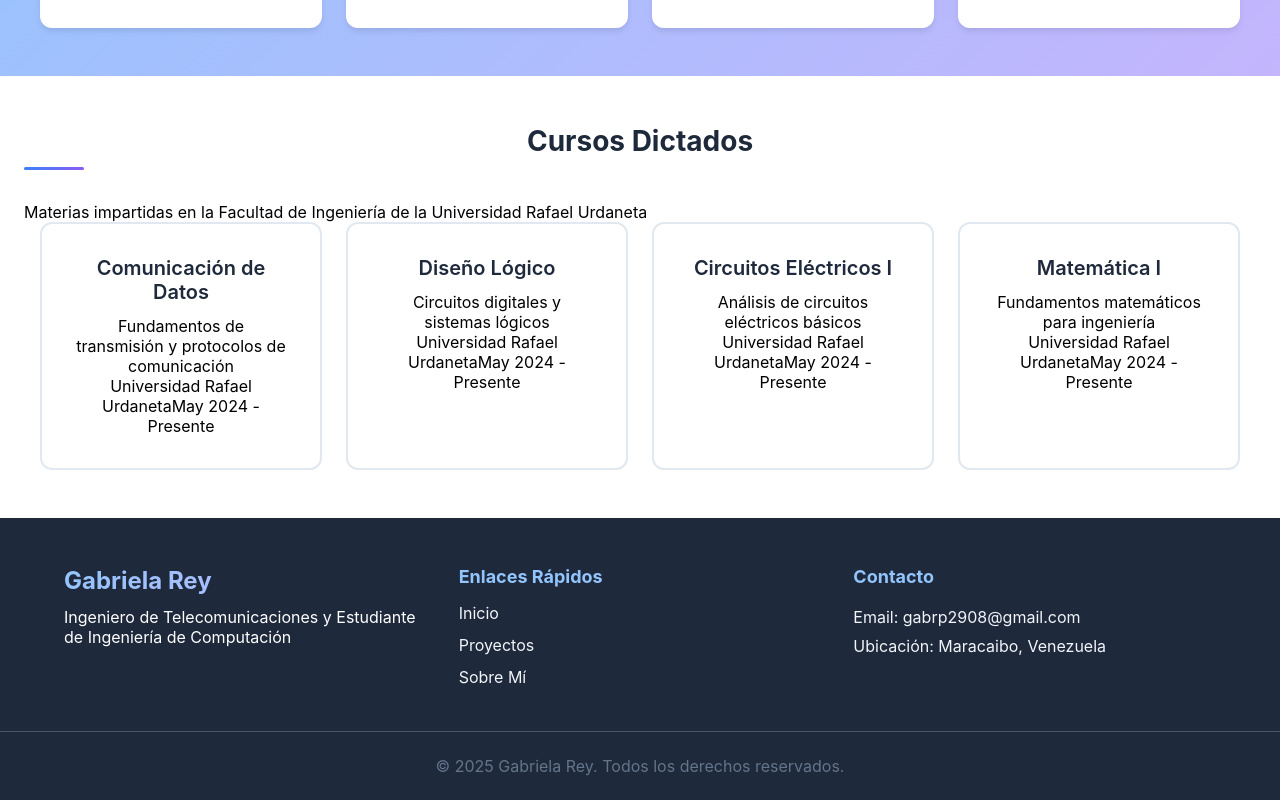
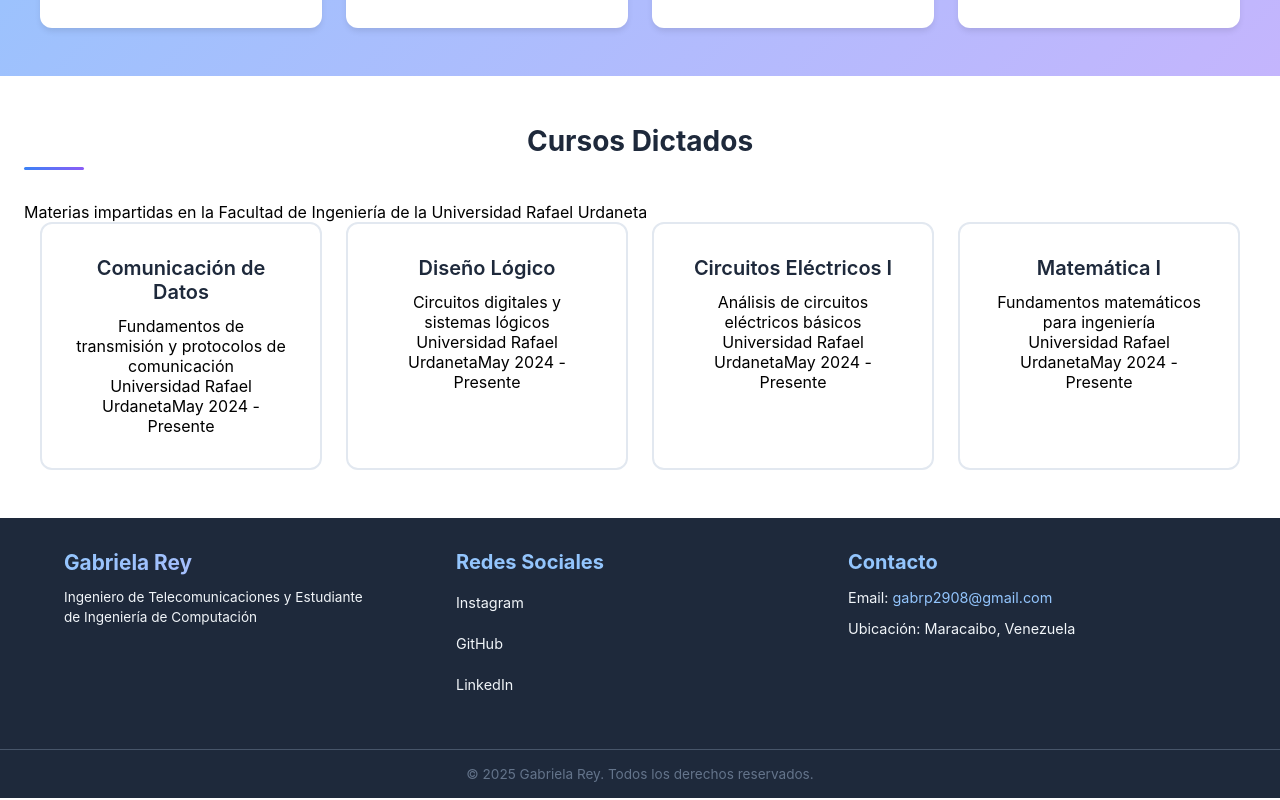
Before and after one commit to gabrp2908/Frameworks_Proyecto3, a React (Create React App) app: page / in a window 1280 px wide. Shown: the part 1356-2156 px from the top of the page. Built offline with nearby package versions, Linux system fonts and the light colour scheme.

Commit message:
fix: Componente Footer

```diff
--- a/src/components/Common/Footer.css
+++ b/src/components/Common/Footer.css
@@ -1,7 +1,8 @@
 .footer {
   background: var(--text-dark);
   color: var(--bg-white);
-  padding: var(--space-2xl) 0 var(--space-lg);
+  padding: var(--space-xl) 0 var(--space-md);
+  font-size: 0.9rem;
 }
 
 .footer-container {
@@ -9,12 +10,16 @@
   margin: 0 auto;
   padding: 0 var(--space-lg);
   display: grid;
-  grid-template-columns: repeat(auto-fit, minmax(250px, 1fr));
-  gap: var(--space-xl);
+  grid-template-columns: repeat(auto-fit, minmax(220px, 1fr));
+  gap: var(--space-lg);
+}
+
+.footer-section {
+  margin-bottom: var(--space-md);
 }
 
 .footer-title {
-  font-size: 1.5rem;
+  font-size: 1.3rem;
   margin-bottom: var(--space-sm);
   background: linear-gradient(135deg, var(--light-blue), var(--light-purple));
   -webkit-background-clip: text;
@@ -23,41 +28,91 @@
 }
 
 .footer-subtitle {
-  font-size: 1.125rem;
-  margin-bottom: var(--space-md);
+  font-size: 1rem;
+  margin-bottom: var(--space-sm);
   color: var(--light-blue);
+  font-size: 20px;
 }
 
-.footer-links {
+.footer-description {
+  font-size: 0.85rem;
+  line-height: 1.5;
+  color: var(--bg-gray);
+  padding-right: 50px;
+}
+
+.footer-social {
   list-style: none;
   padding: 0;
+  margin: 0;
 }
 
-.footer-links li {
-  margin-bottom: var(--space-sm);
+.footer-social li {
+  margin-bottom: var(--space-xs);
 }
 
-.footer-links a {
+.social-link {
+  display: inline-block;
   color: var(--bg-gray);
   text-decoration: none;
-  transition: color 0.2s;
+  transition: all 0.2s ease;
+  padding: var(--space-xs) 0;
+  font-size: 0.9rem;
+  position: relative;
 }
 
-.footer-links a:hover {
+.social-link:hover {
   color: var(--light-purple);
+  transform: translateX(4px);
+}
+
+.social-link::after {
+  content: '';
+  position: absolute;
+  width: 100%;
+  height: 1px;
+  bottom: 0;
+  left: 0;
+  background-color: var(--light-purple);
+  transform: scaleX(0);
+  transform-origin: bottom right;
+  transition: transform 0.3s ease;
+}
+
+.social-link:hover::after {
+  transform: scaleX(1);
+  transform-origin: bottom left;
+}
+
+.email-link {
+  color: var(--light-blue);
+  text-decoration: none;
+  transition: all 0.2s ease;
+  position: relative;
+}
+
+.email-link:hover {
+  color: var(--light-purple);
+  text-decoration: underline;
 }
 
 .contact-info {
   list-style: none;
   padding: 0;
   color: var(--bg-gray);
-  line-height: 1.8;
+  line-height: 1.6;
+  font-size: 0.9rem;
+}
+
+.contact-info li {
+  margin-bottom: var(--space-xs);
 }
 
 .footer-bottom {
   text-align: center;
-  padding-top: var(--space-lg);
-  margin-top: var(--space-xl);
+  padding-top: var(--space-md);
+  margin-top: var(--space-lg);
   border-top: 1px solid var(--text-medium);
   color: var(--text-light);
+  font-size: 0.85rem;
 }
--- a/src/components/Common/Footer.jsx
+++ b/src/components/Common/Footer.jsx
@@ -4,6 +4,15 @@ import './Footer.css';
 
 const Footer = () => {
   const currentYear = new Date().getFullYear();
+
+  const email = 'gabrp2908@gmail.com';
+
+  // Datos de redes sociales
+  const socialLinks = [
+    { name: 'Instagram', url: 'https://instagram.com/gabrp2908' },
+    { name: 'GitHub', url: 'https://github.com/gabrp2908' },
+    { name: 'LinkedIn', url: 'https://linkedin.com/in/gabriela-rey-033020394' },
+  ];
 
   return (
     <footer className="footer">
@@ -16,18 +25,35 @@ const Footer = () => {
         </div>
 
         <div className="footer-section">
-          <h4 className="footer-subtitle">Enlaces Rápidos</h4>
-          <ul className="footer-links">
-            <li><Link to="/">Inicio</Link></li>
-            <li><Link to="/projects">Proyectos</Link></li>
-            <li><Link to="/about">Sobre Mí</Link></li>
+          <h4 className="footer-subtitle">Redes Sociales</h4>
+          <ul className="footer-social">
+            {socialLinks.map((social) => (
+              <li key={social.name}>
+                <a
+                  href={social.url}
+                  target="_blank"
+                  rel="noopener noreferrer"
+                  className="social-link"
+                >
+                  {social.name}
+                </a>
+              </li>
+            ))}
           </ul>
         </div>
 
         <div className="footer-section">
           <h4 className="footer-subtitle">Contacto</h4>
           <ul className="contact-info">
-            <li>Email: gabrp2908@gmail.com</li>
+            <li>
+              Email:{' '}
+              <a
+                href={`mailto:${email}`}
+                className="email-link"
+              >
+                {email}
+              </a>
+            </li>
             <li>Ubicación: Maracaibo, Venezuela</li>
           </ul>
         </div>
```
